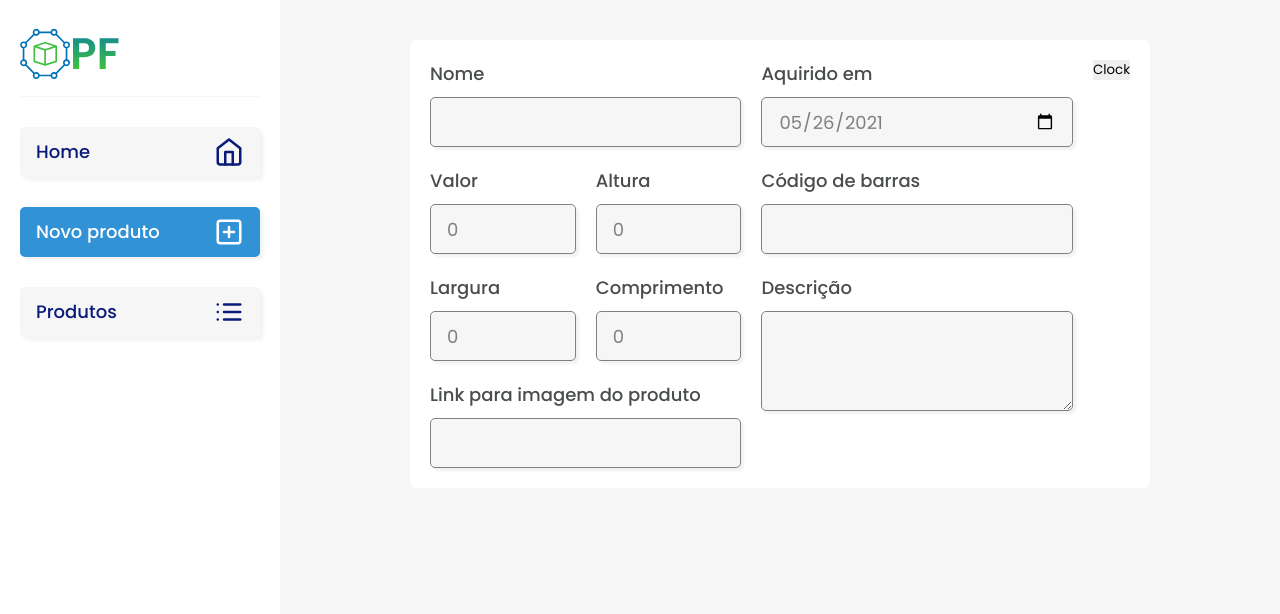
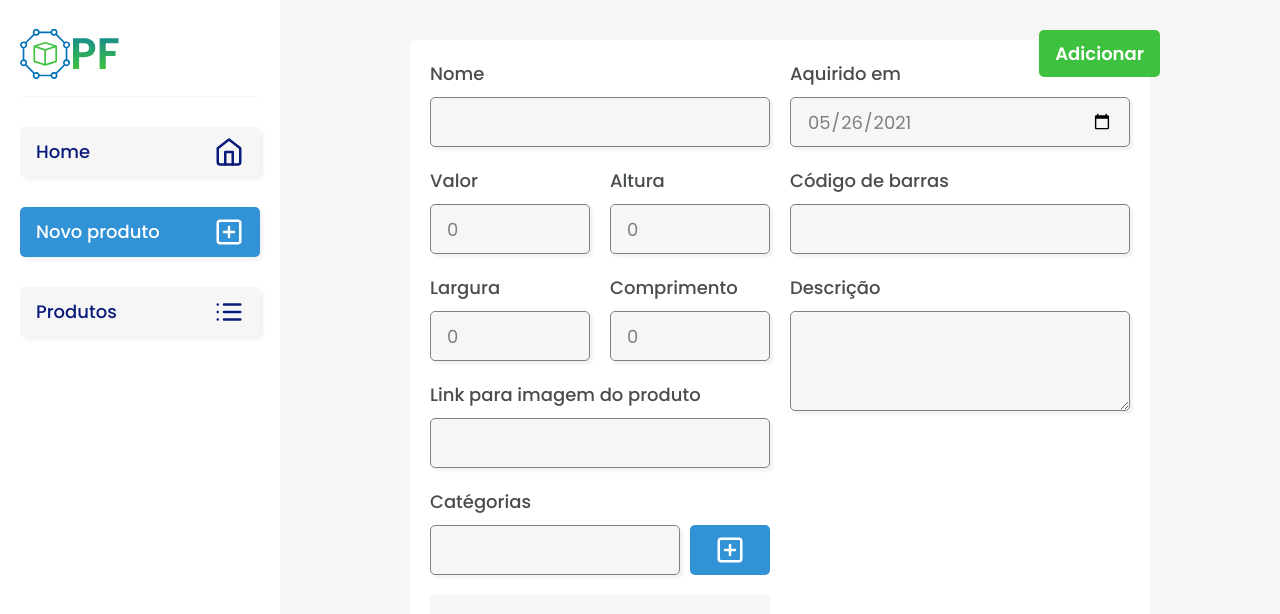
Before and after one commit to edmilson-dk/sponte-test-web, a React (Create React App) app: page /new in a window 1280 px wide. Shown: the top 614 px of the page. Built offline with nearby package versions, Linux system fonts and the light colour scheme.

Commit message:
style: created dashboard product form actions

```diff
--- a/src/components/dashboard-product-form/index.tsx
+++ b/src/components/dashboard-product-form/index.tsx
@@ -1,12 +1,19 @@
 import { useFormik } from "formik";
+import { useState } from "react";
 
 import { constants } from "src/constants";
 import { ProductData } from "src/services/api/product-api/types";
 import { ProductInput } from "./input";
 import { DashboardProductFormWrapper } from "src/styles/components/dashboard-product-form";
 import { ProductValidateSchema, validate } from "src/services/product-validate";
+import { ProductMultipleInputValue } from "./multiple-input-values";
+import { formatCategories } from "src/utils/formatCategories";
+import { useProductsContext } from "src/contexts/products-context";
 
 export function DashboardProductForm() {
+  const [ category, setCategory ] = useState([{ key: "", value: "Sem catégorias" }]);
+  const { addProduct } = useProductsContext();
+
   const initialValues: ProductData = constants.initialProductValues;
 
   const formik = useFormik<ProductData>({
@@ -14,7 +21,8 @@ export function DashboardProductForm() {
     validate,
     validationSchema: ProductValidateSchema,
     onSubmit: values => {
-      console.log(JSON.stringify(values, null, 2));
+      const categories = formatCategories(category);
+      addProduct({...values, category: categories });
     },
   });
 
@@ -101,6 +109,14 @@ export function DashboardProductForm() {
           />
           {formik.touched.image && formik.errors.image ? <p>{formik.errors.image}</p> : null}
         </div>
+        <div>
+          <ProductMultipleInputValue
+            state={category}
+            setState={setCategory}
+            name="category"
+            label="Catégorias"
+          />
+        </div>
       </section>
 
       <section>
@@ -144,7 +160,12 @@ export function DashboardProductForm() {
           {formik.touched.description && formik.errors.description ? <p>{formik.errors.description}</p> : null}
         </div>
       </section>
-      <button type="submit">Clock</button>
+      <button
+        type="submit"
+        id="form-submit-button"
+      >
+        Adicionar
+      </button>
     </DashboardProductFormWrapper>
   )
 }
```
